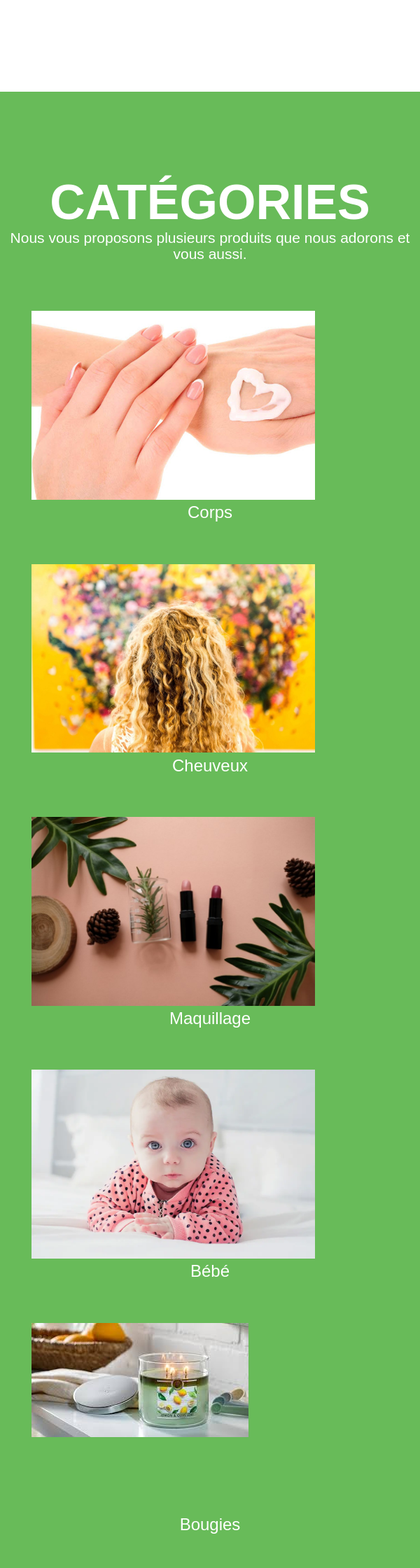
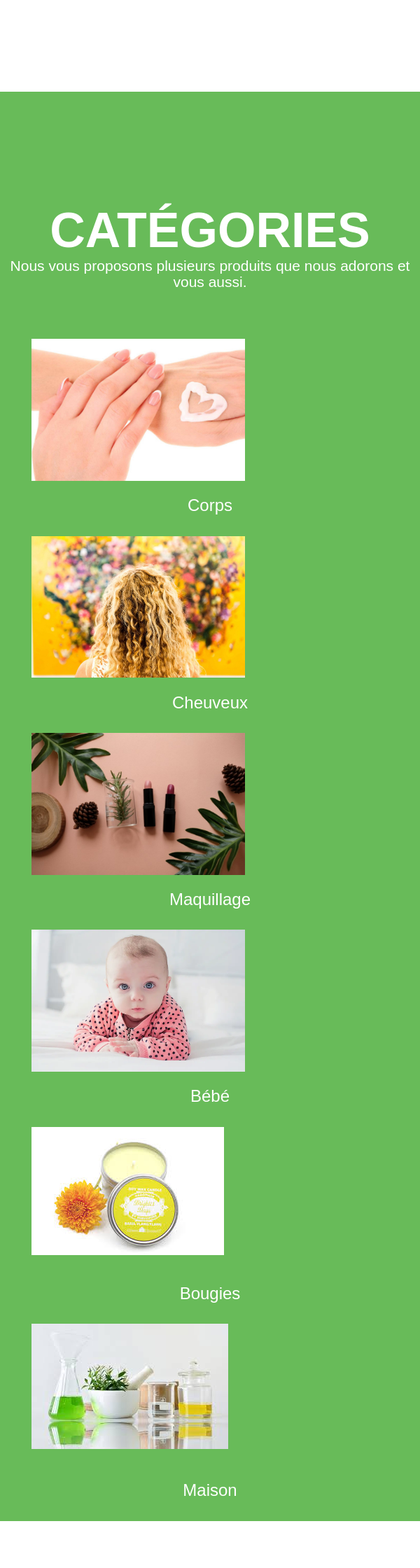
Before and after one commit to francoisrrr/elanature2, a Symfony app: template templates/default/index.html.twig in a window 600 px wide. Shown: the part 2494-4734 px from the top of the page at 70% size. Run offline with Twig, Linux system fonts and the light colour scheme; the template is opened without the code that fills it, so the values that code supplies are empty; some libraries are stand-ins or nearby versions; some web fonts are replaced.

Commit message:
fix link categorie menu
to solve:
- 2 last image in categorie, phone screen
- blog phone screen

```diff
--- a/public/css/style.css
+++ b/public/css/style.css
@@ -226,7 +226,7 @@ ul.nav{
 .service h2{
 	font-size: 90px;
 	color: #fff;
-	margin-top: 120px;
+	margin-top: 160px;
 	margin-bottom: 0;
 }
 .service h4{
@@ -632,14 +632,13 @@ responsive area
 	}
 
 	.service-img {
-		width: 405px;
+		width: 305px;
 		height: 225px;
 		position: relative;
 	}
 	.single-service h3{
-		margin-top: 50px;
-		color: #fff;
-		padding-bottom: 50px;
+		margin-top: 0px;
+		padding-bottom: 20px;
 		position:relative;
 	}
 
@@ -729,7 +728,6 @@ responsive area
 	}
 	.single-service h3{
 		margin-top: 0px;
-		color: #fff;
 		padding-bottom: 20px;
 		position:relative;
 	}
--- a/templates/components/_menu.html.twig
+++ b/templates/components/_menu.html.twig
@@ -28,16 +28,7 @@
                             <ul class="nav navbar-nav navbar-right">
                                 <li><a class="menu" href="{{ path('index') }}">Home</a></li>
                                 <li><a class="menu" href="#about">à propos</a></li>
-                                <li><a class="menu dropdown-toggle" data-toggle="dropdown" id="dropdownMenuButton" aria-haspopup="true" aria-expanded="false" href="#service">Catégories</a>
-                                    <ul class="dropdown-menu" aria-labelledby="dropdownMenuButton">
-                                        <li><a class="menu dropdown-item" href="">Corps</a></li>
-                                        <li><a class="menu dropdown-item" href="">Cheveux</a></li>
-                                        <li><a class="menu dropdown-item" href="">Bébé</a></li>
-                                        <li><a class="menu dropdown-item" href="">Maquillage</a></li>
-                                        <li><a class="menu dropdown-item" href="">Bougies</a></li>
-                                        <li><a class="menu dropdown-item" href="">Maison</a></li>
-                                    </ul>
-                                </li>
+                                <li><a class="menu dropdown-toggle" href="#categorie">Catégories</a></li>
                                 <li><a class="menu" href="#blog">blog</a></li>
                                 <li><a class="menu" href="#contact">contact</a></li>
                                 {% if is_granted('IS_AUTHENTICATED_FULLY') %}
--- a/templates/default/index.html.twig
+++ b/templates/default/index.html.twig
@@ -120,7 +120,7 @@
 
     <!-- service section starts here -->
 
-    <section class="service text-center" id="service">
+    <section class="service text-center" id="categorie">
         <div class="container">
             <div class="row">
                 <h2>catégories</h2>
```
Also changed, not shown: public/img/service5.jpeg, public/img/service6.jpeg, public/img/service6.jpg (added).
